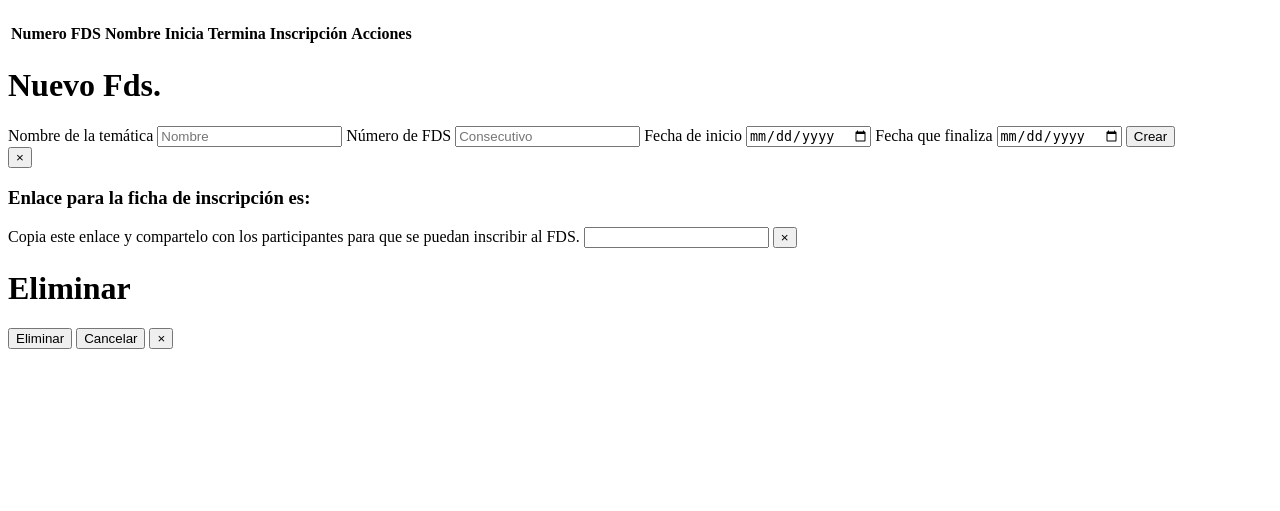
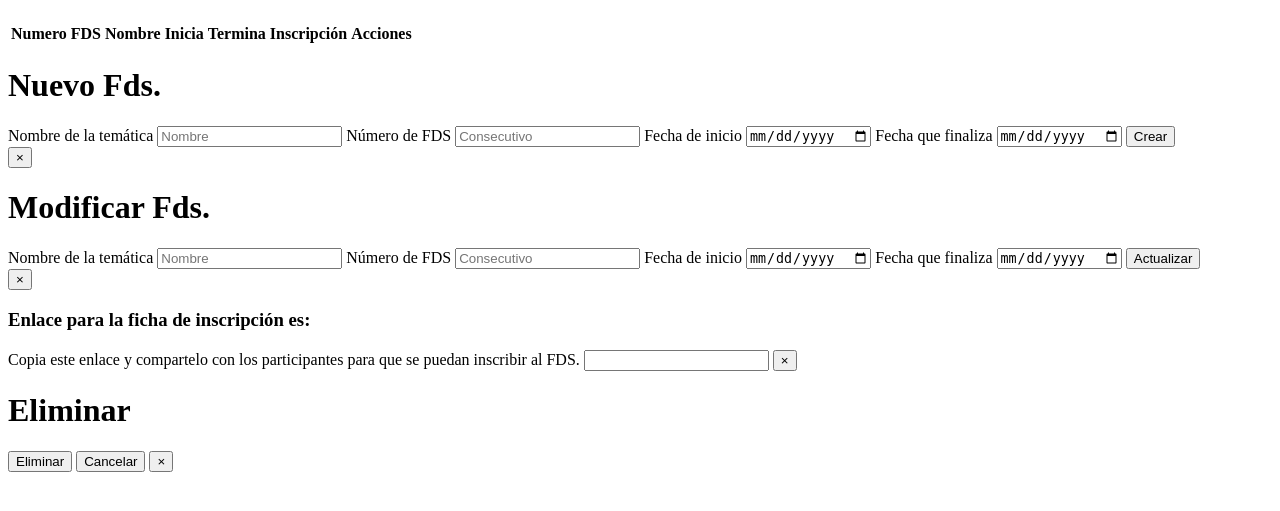
Before and after one commit to arodrigueze0215/Ejapp, a Django app: page /fds/ in a window 1280 px wide. Shown: the part 275-786 px from the top of the page. Run offline with Django 3.2, Linux system fonts and the light colour scheme; data that the repository does not hold is empty; some libraries are stand-ins or nearby versions.

Commit message:
update fds event

```diff
--- a/main/views.py
+++ b/main/views.py
@@ -247,7 +247,9 @@ def inscriptions_add(request):
 def list_fds(request):
     if request.method == 'POST':
         if request.is_ajax():
-            method = request.POST.get('method')
+            method = request.POST.get('method', None)
+            if settings.DEBUG == True:
+                    print "Method", method
             if method == 'POST':
                 name = request.POST.get('name_fds')
                 number = request.POST.get('number_fds')
@@ -291,32 +293,34 @@ def list_fds(request):
                         return JsonResponse({'result': 'error', 'message':'Este Fds No existe'})
                 else:
                     return JsonResponse({'result': 'error', 'message':'No se encontró un FDS correcto'})
+            elif method == 'PUT':
+                name = request.POST.get('name_fds', None)
+                idFds = request.POST.get('id_fds', None)
+                number = request.POST.get('number_fds', None)
+                startDate = request.POST.get('startdate_fds', None)
+                endDate = request.POST.get('enddate_fds', None)
+                if idFds:
+                    try:
+                        Fds = get_object_or_404(FdsEvents, id=idFds)
+                        if idFds:
+                            if name:
+                                Fds.name = name
+                            if number:
+                                Fds.number_fds = number
+                            if startDate:
+                                Fds.date_start = startDate
+                            if endDate:
+                                Fds.date_end = endDate
+                            "TODO: remove static set"
+                            Fds.city_fds = "Pereira"
 
-        elif method == 'PUT':
-            name = request.POST.get('name_fds', None)
-            idFds = request.POST.get('id_fds', None)
-            number = request.POST.get('number_fds', None)
-            startDate = request.POST.get('startdate_fds', None)
-            endDate = request.POST.get('enddate_fds', None)
-            if idFds:
-                try:
-                    Fds = get_object_or_404(FdsEvents, id=idFds)
-                    if idFds:
-                        if name:
-                            Fds.name = name
-                        if number:
-                            Fds.number_fds = number
-                        if startDate:
-                            Fds.date_start = startDate
-                        if endDate:
-                            Fds.date_end = endDate
-                        Fds.city_fds = "Pereira" "TODO: remove static set"
-                        Fds.save()
-                        return JsonResponse({'result': 'ok', 'message':'Se actualizó correctamente'})
-                    else:
-                        return JsonResponse({'result': 'error', 'message':'No se encontró un Fds correcto'})
-                except FdsEvents.DoesNotExist:
-                    return JsonResponse({'result': 'error', 'message':'Este Fds No existe'})
+                            Fds.save()
+                            return JsonResponse({'result': 'ok', 'message':'Se actualizó correctamente'})
+                        else:
+                            return JsonResponse({'result': 'error', 'message':'No se encontró un Fds correcto'})
+                    except FdsEvents.DoesNotExist:
+                        return JsonResponse({'result': 'error', 'message':'Este Fds No existe'})
+                return JsonResponse({'result': 'error', 'message':'Este Fds No existe'})
     else:
         template= loader.get_template('fds-list.html')
         numberFds = FdsEvents.objects.filter(city_fds="Pereira", is_active=True)
--- a/templates/fds-list.html
+++ b/templates/fds-list.html
@@ -56,7 +56,7 @@
                                 <td>FDS {{fds.number_fds}}</td>
                                 <td>{{fds.name}}</td>
                                 <td>{{fds.date_start|date:"M d, Y"}}</td>
-                                <td>{{fds.date_end}}</td>
+                                <td>{{fds.date_end|date:"M d, Y"}}</td>
                                 {% if fds.is_form_active%}
                                 <td><span class="label success">Habilitado</span></td>
                                 {%else%}
@@ -66,7 +66,9 @@
                                     <ul class="dropdown menu" data-dropdown-menu>
                                         <li>
                                             <a>Mas</a>
-                                            <ul data-row-id="{{fds.id}}" class="menu vertical listFds__menuAction">
+                                            <ul data-row-id="{{fds.id}}" data-row-numberfds="{{fds.number_fds}}"
+                                            data-row-name="{{fds.name}}" data-row-datestart ="{{fds.date_start|date:'Y-m-d'}}"
+                                            data-row-dateend ="{{fds.date_end|date:'Y-m-d'}}" class="menu vertical listFds__menuAction">
                                                 <li class="listFds__menuAction__edit"><a>Editar Fds</a></li>
                                                 <li class="listFds__menuAction__delete"><a>Eliminar Fds</a></li>
                                                 {% if fds.is_form_active%}
@@ -106,6 +108,30 @@
                     <span aria-hidden="true">&times;</span>
                 </button>
             </div>
+            <div class="reveal" id="updateFdsModal" data-reveal>
+                <h1>Modificar Fds.</h1>
+                <form id="putNewFds" method="post">
+                    {% csrf_token %}
+                    <input type="hidden" name="method" value="PUT">
+                    <input type="hidden" name="id_fds">
+                    <label>Nombre de la temática
+                        <input type="text" name="name_fds" placeholder="Nombre">
+                    </label>
+                    <label>Número de FDS
+                        <input type="number" name="number_fds" placeholder="Consecutivo">
+                    </label>
+                    <label>Fecha de inicio
+                        <input type="date" name="startdate_fds" placeholder="fecha">
+                    </label>
+                    <label>Fecha que finaliza
+                        <input type="date"  name="enddate_fds" placeholder="fecha">
+                    </label>
+                    <button class="button" type="submit">Actualizar</button>
+                </form>
+                <button class="close-button" data-close aria-label="Close modal" type="button">
+                    <span aria-hidden="true">&times;</span>
+                </button>
+            </div>
             <div class="reveal" id="copyUrlInscription" data-reveal>
                 <h3>Enlace para la ficha de inscripción es:</h3>
                 <label>Copia este enlace y compartelo con los participantes para que se puedan inscribir al FDS.
```
Also changed, not shown: src-static/js/fds-list.js (+40 -0 lines).
